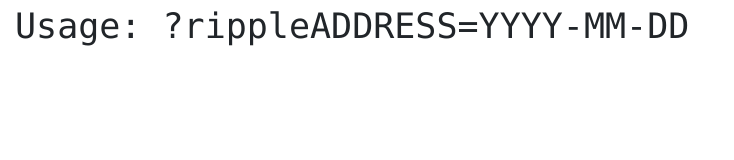
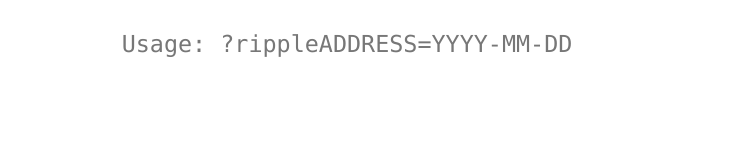
Before and after one commit to codedot/xmm, a plain HTML site: page index.html in a window 1280 px wide. Shown: the whole page, without its empty margins (0-734 px from the left). Drawn offline with nearby package versions, Linux system fonts and the light colour scheme.

Commit message:
Freeze Bootstrap version 3.3.7

```diff
--- a/index.html
+++ b/index.html
@@ -5,7 +5,7 @@
 <meta charset="utf-8">
 <title>XMM</title>
 
-<link href="https://maxcdn.bootstrapcdn.com/bootstrap/latest/css/bootstrap.css" rel="stylesheet">
+<link href="https://maxcdn.bootstrapcdn.com/bootstrap/3.3.7/css/bootstrap.css" rel="stylesheet">
 
 <style>
 table {
```
Also changed, not shown: watch.html (+1 -2 lines).
